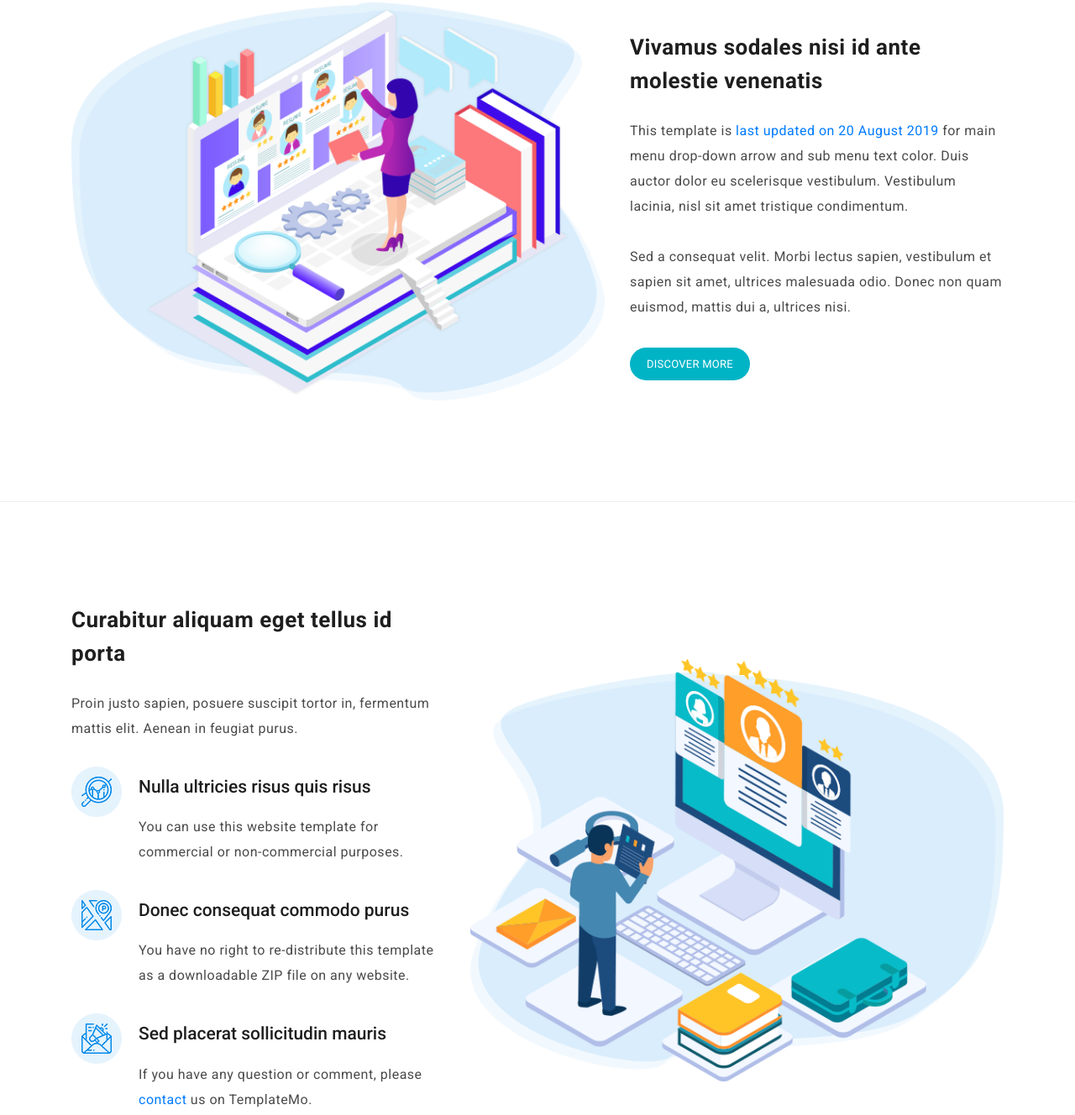
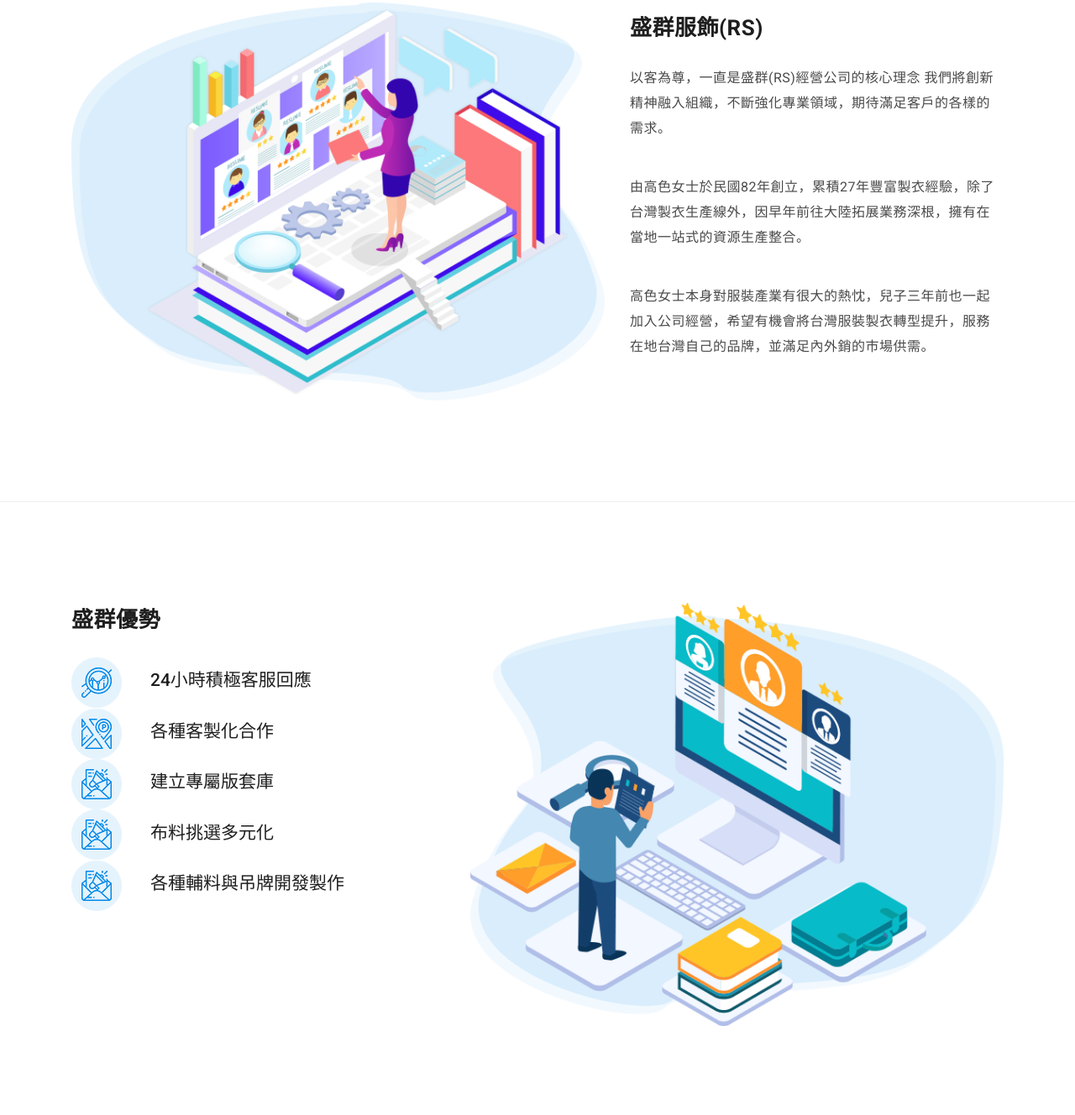
Before and after one commit to douna0418/clothShop, a plain HTML site: page index.html in a window 1280 px wide. Shown: the part 877-2205 px from the top of the page at 84% size. Drawn offline with Linux system fonts and the light colour scheme.

Commit message:
更換成現有客戶提供內容

```diff
--- a/assets/css/templatemo-art-factory.css
+++ b/assets/css/templatemo-art-factory.css
@@ -867,16 +867,16 @@ about
   margin-bottom: 40px;
 }
 
-#about2 {
+#adventage {
   padding: 120px 0px;
 }
 
-#about2 .right-image {
+#adventage .right-image {
   align-self: center;
 }
 
 #about h5,
-#about2 h5 {
+#adventage h5 {
   font-size: 26px;
   font-weight: 700;
   color: #1e1e1e;
@@ -886,23 +886,23 @@ about
 }
 
 #about p,
-#about2 p {
+#adventage p {
   margin-bottom: 30px;
   font-size: 16px;
   line-height: 30px;
   letter-spacing: 0.5px;
 }
 
-#about2 ul li img {
+#adventage ul li img {
   display: inline;
-  float: left;
 }
 
-#about2 ul li .text {
-  margin-left: 80px;
+#adventage ul li .text {
+  margin-left: 30px;
+  display: inline-block;
 }
 
-#about2 ul li .text h6 {
+#adventage ul li .text h6 {
   padding-top: 12px;
   font-size: 21px;
   font-weight: 500;
--- a/index.html
+++ b/index.html
@@ -49,9 +49,10 @@ https://templatemo.com/tm-537-art-factory
                         <!-- ***** Logo End ***** -->
                         <!-- ***** Menu Start ***** -->
                         <ul class="nav">
-                            <li class="scroll-to-section"><a href="#welcome" class="active">Home</a></li>
-                            <li class="scroll-to-section"><a href="#about">About</a></li>
-                            <li class="scroll-to-section"><a href="#services">Services</a></li>
+                            <li class="scroll-to-section"><a href="#welcome" class="active">首頁</a></li>
+                            <li class="scroll-to-section"><a href="#about">關於我們</a></li>
+                            <li class="scroll-to-section"><a href="#services">主要服務</a></li>
+                            <li class="scroll-to-section"><a href="#adventage">盛群優勢</a></li>
                             <li class="scroll-to-section"><a href="#frequently-question">Frequently Questions</a></li>
                             <li class="submenu">
                                 <a href="javascript:;">Drop Down</a>
@@ -90,7 +91,7 @@ https://templatemo.com/tm-537-art-factory
                     </div>
                     <div class="col-lg-6 col-md-6 col-sm-12 col-xs-12" data-scroll-reveal="enter right move 30px over 0.6s after 0.4s">
                         <!-- <img src="assets/images/slider-icon.png" class="rounded img-fluid d-block mx-auto" alt="First Vector Graphic"> -->
-                        <img src="assets/images/shirt.png" alt="shirt" class="rounded img-fluid d-block mx-auto welcome_img">
+                        <!-- <img src="assets/images/shirt.png" alt="shirt" ßclass="rounded img-fluid d-block mx-auto welcome_img"> -->
                     </div>
                 </div>
             </div>
@@ -109,12 +110,14 @@ https://templatemo.com/tm-537-art-factory
                 </div>
                 <div class="right-text col-lg-5 col-md-12 col-sm-12 mobile-top-fix">
                     <div class="left-heading">
-                        <h5>Vivamus sodales nisi id ante molestie venenatis</h5>
+                        <h5>盛群服飾(RS)</h5>
                     </div>
                     <div class="left-text">
-                        <p>This template is <a href="#">last updated on 20 August 2019 </a>for main menu drop-down arrow and sub menu text color. Duis auctor dolor eu scelerisque vestibulum. Vestibulum lacinia, nisl sit amet tristique condimentum. <br><br>
-                        Sed a consequat velit. Morbi lectus sapien, vestibulum et sapien sit amet, ultrices malesuada odio. Donec non quam euismod, mattis dui a, ultrices nisi.</p>
-                        <a href="#about2" class="main-button">Discover More</a>
+                        <p>以客為尊，一直是盛群(RS)經營公司的核心理念
+                            我們將創新精神融入組織，不斷強化專業領域，期待滿足客戶的各樣的需求。
+                        </p>
+                        <p>由高色女士於民國82年創立，累積27年豐富製衣經驗，除了台灣製衣生產線外，因早年前往大陸拓展業務深根，擁有在當地一站式的資源生產整合。</p>
+                        <p>高色女士本身對服裝產業有很大的熱忱，兒子三年前也一起加入公司經營，希望有機會將台灣服裝製衣轉型提升，服務在地台灣自己的品牌，並滿足內外銷的市場供需。</p>
                     </div>
                 </div>
             </div>
@@ -127,36 +130,44 @@ https://templatemo.com/tm-537-art-factory
     </section>
     <!-- ***** Features Big Item End ***** -->
 
-
     <!-- ***** Features Big Item Start ***** -->
-    <section class="section" id="about2">
+    <section class="section" id="adventage">
         <div class="container">
             <div class="row">
                 <div class="left-text col-lg-5 col-md-12 col-sm-12 mobile-bottom-fix">
                     <div class="left-heading">
-                        <h5>Curabitur aliquam eget tellus id porta</h5>
+                        <h5>盛群優勢</h5>
                     </div>
-                    <p>Proin justo sapien, posuere suscipit tortor in, fermentum mattis elit. Aenean in feugiat purus.</p>
+                    <!-- <p>Proin justo sapien, posuere suscipit tortor in, fermentum mattis elit. Aenean in feugiat purus.</p> -->
                     <ul>
                         <li>
                             <img src="assets/images/about-icon-01.png" alt="">
                             <div class="text">
-                                <h6>Nulla ultricies risus quis risus</h6>
-                                <p>You can use this website template for commercial or non-commercial purposes.</p>
+                                <h6>24小時積極客服回應</h6>
                             </div>
                         </li>
                         <li>
                             <img src="assets/images/about-icon-02.png" alt="">
                             <div class="text">
-                                <h6>Donec consequat commodo purus</h6>
-                                <p>You have no right to re-distribute this template as a downloadable ZIP file on any website.</p>
+                                <h6>各種客製化合作</h6>
                             </div>
                         </li>
                         <li>
                             <img src="assets/images/about-icon-03.png" alt="">
                             <div class="text">
-                                <h6>Sed placerat sollicitudin mauris</h6>
-                                <p>If you have any question or comment, please <a rel="nofollow" href="https://templatemo.com/contact">contact</a> us on TemplateMo.</p>
+                                <h6>建立專屬版套庫</h6>
+                            </div>
+                        </li>
+                        <li>
+                            <img src="assets/images/about-icon-03.png" alt="">
+                            <div class="text">
+                                <h6>布料挑選多元化</h6>
+                            </div>
+                        </li>
+                        <li>
+                            <img src="assets/images/about-icon-03.png" alt="">
+                            <div class="text">
+                                <h6>各種輔料與吊牌開發製作</h6>
                             </div>
                         </li>
                     </ul>
```
